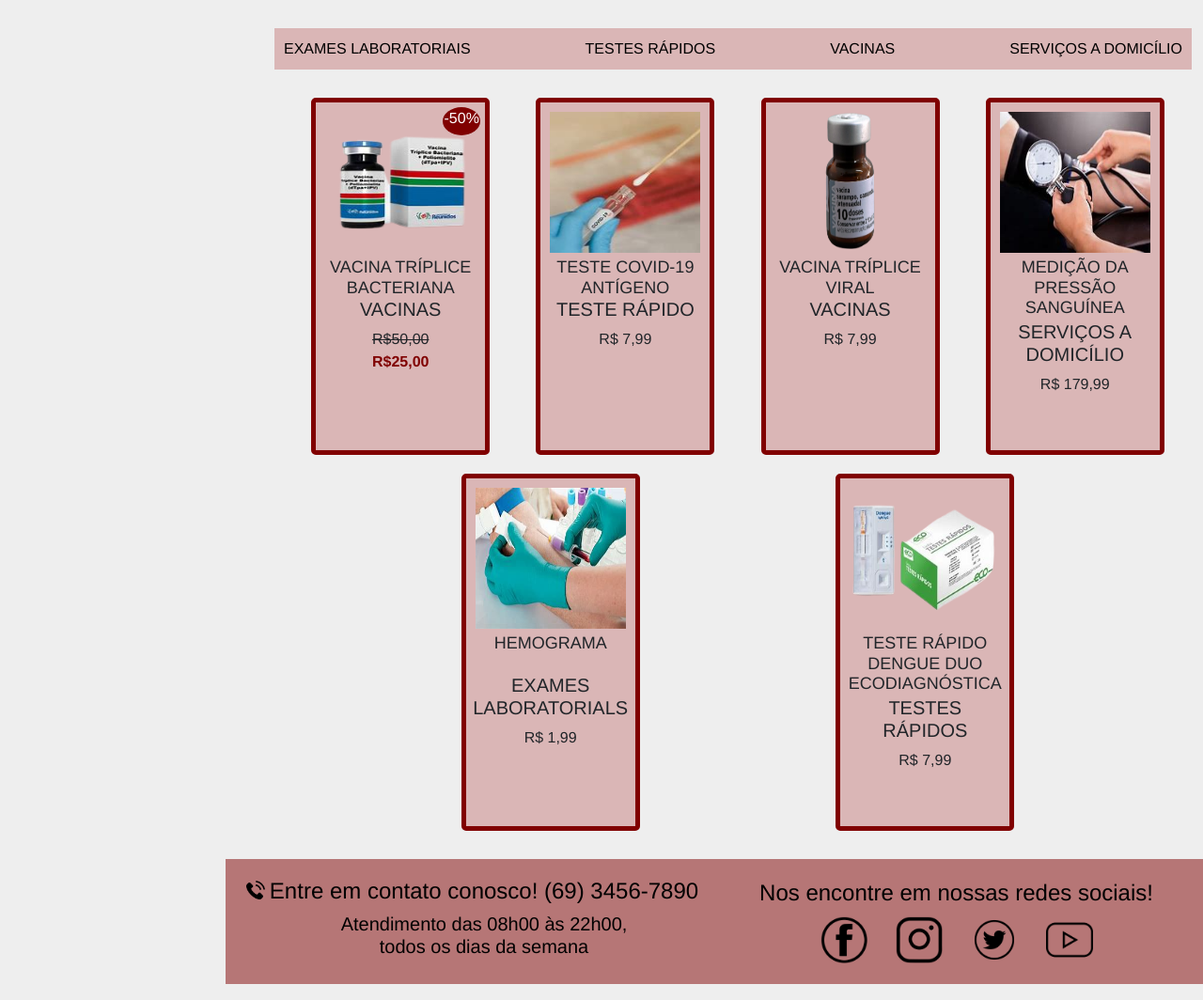
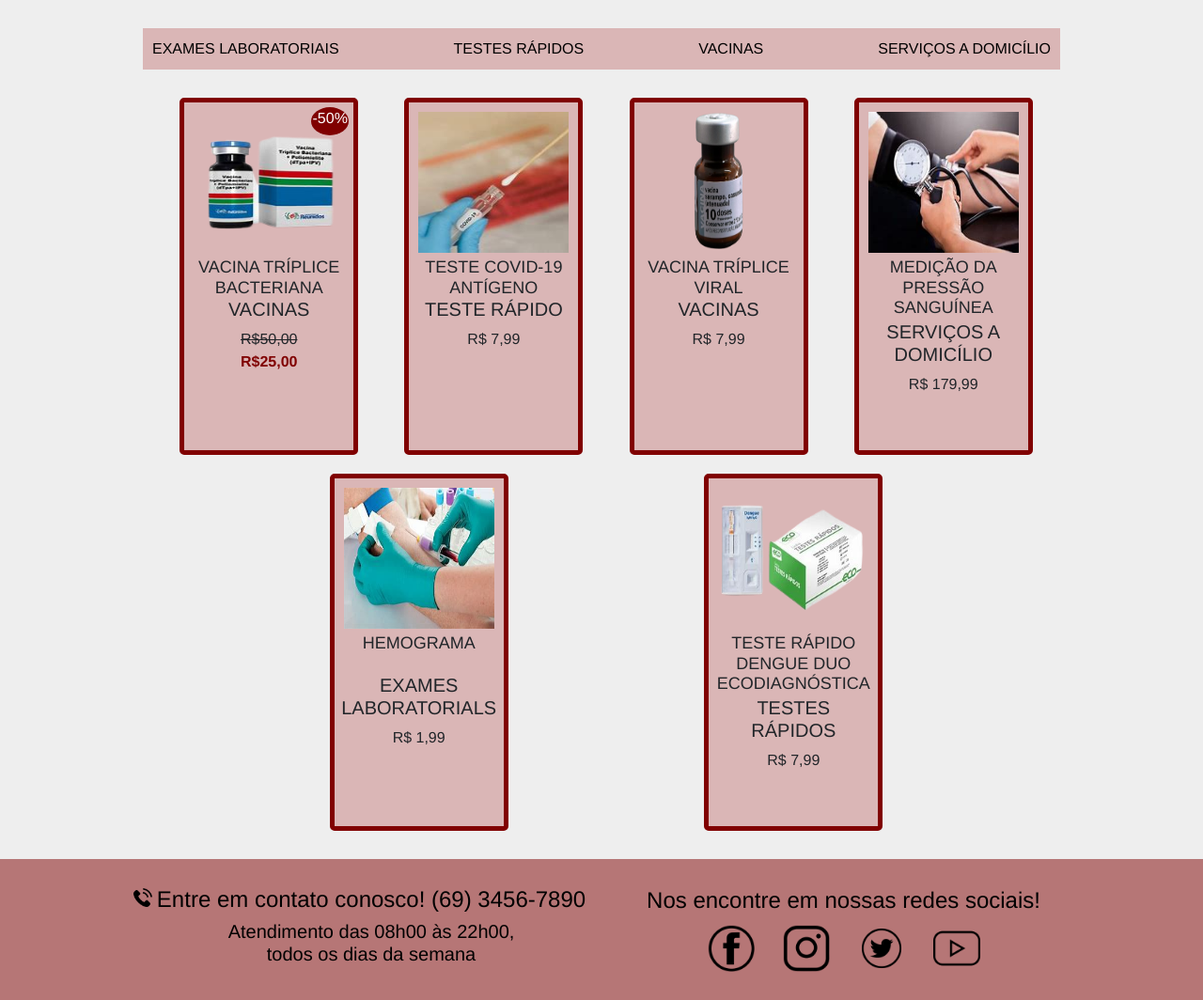
Before and after one commit to Po747o/Pharmacy, a PHP site: page /servicosevacinas.html in a window 1280 px wide. Shown: the part 187-1251 px from the top of the page at 94% size. Run offline with PHP 8.4, Linux system fonts and the light colour scheme.

Commit message:
Luta contra o footer

```diff
--- a/css/layout.css
+++ b/css/layout.css
@@ -6,11 +6,14 @@ body {
 }
 
 .main {
+    height: 100%;
+    position: absolute;
     width: 1000px;
     margin: 0 auto;
 }
 
 main {
+    position:relative;
     width: 1000px;
     margin: 0 auto;
 }
@@ -81,6 +84,11 @@ main {
 }
 
 .footer {
+    height: 150px;
+    position: relative;
+    bottom: 0;
+    left: 0;
+    width: 100vw;
     margin-top: 30px;
     float: inline-end;
     padding: 20px;
--- a/css/layouthome.css
+++ b/css/layouthome.css
@@ -9,10 +9,11 @@
 
 .container {
     display: flex;
+    position: relative;
     flex-flow: column;
     justify-content: center;
     align-items: center;
-    height: max-content;
+    height: 100%;
     width: 1000px;
     row-gap: 10px;
     column-gap: 10px;
--- a/css/layoutservicosevacinas.css
+++ b/css/layoutservicosevacinas.css
@@ -60,7 +60,6 @@
 .container {
     display: flex;
     flex-flow: row wrap;
-    float: inline-end;
     height: max-content;
     width: 1000px;
     row-gap: 10px;
--- a/servicosevacinas.html
+++ b/servicosevacinas.html
@@ -100,6 +100,8 @@
             <br> <h5>TESTES RÁPIDOS</h5>
             R$ 7,99
         </div>
+
+
     </main>
 
     <footer class="footer">
```
Lines whose indentation alone changed are shown as unchanged.
